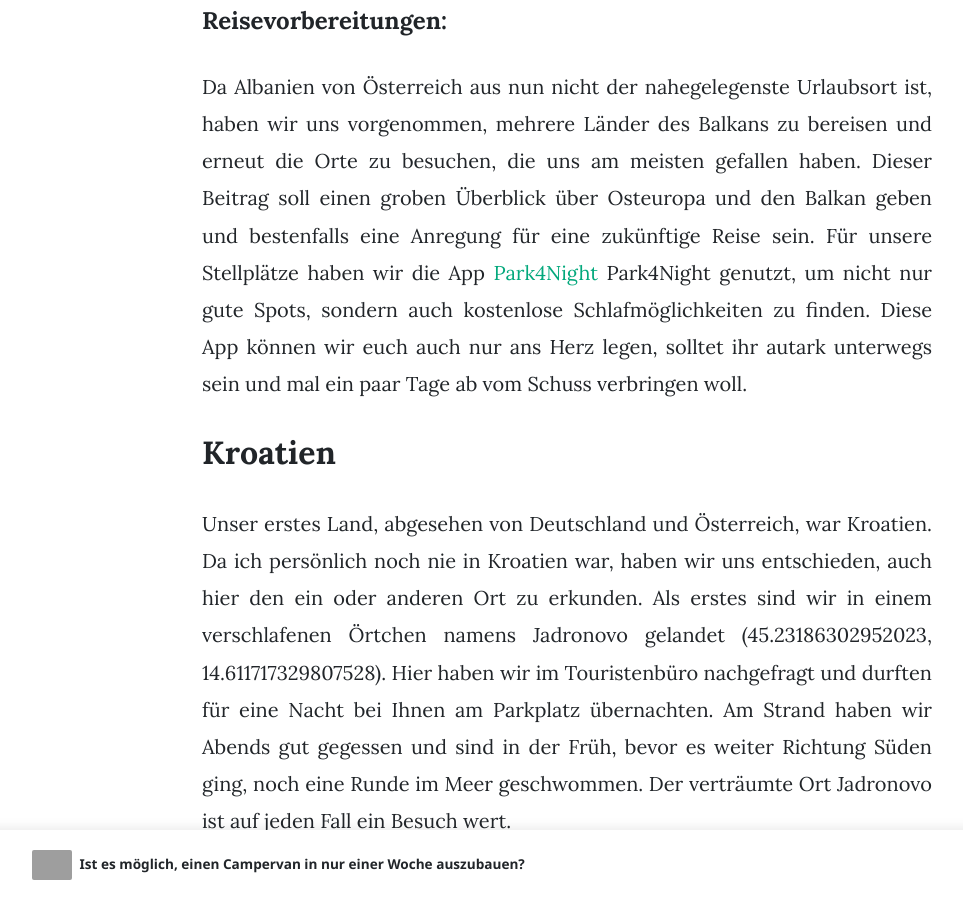
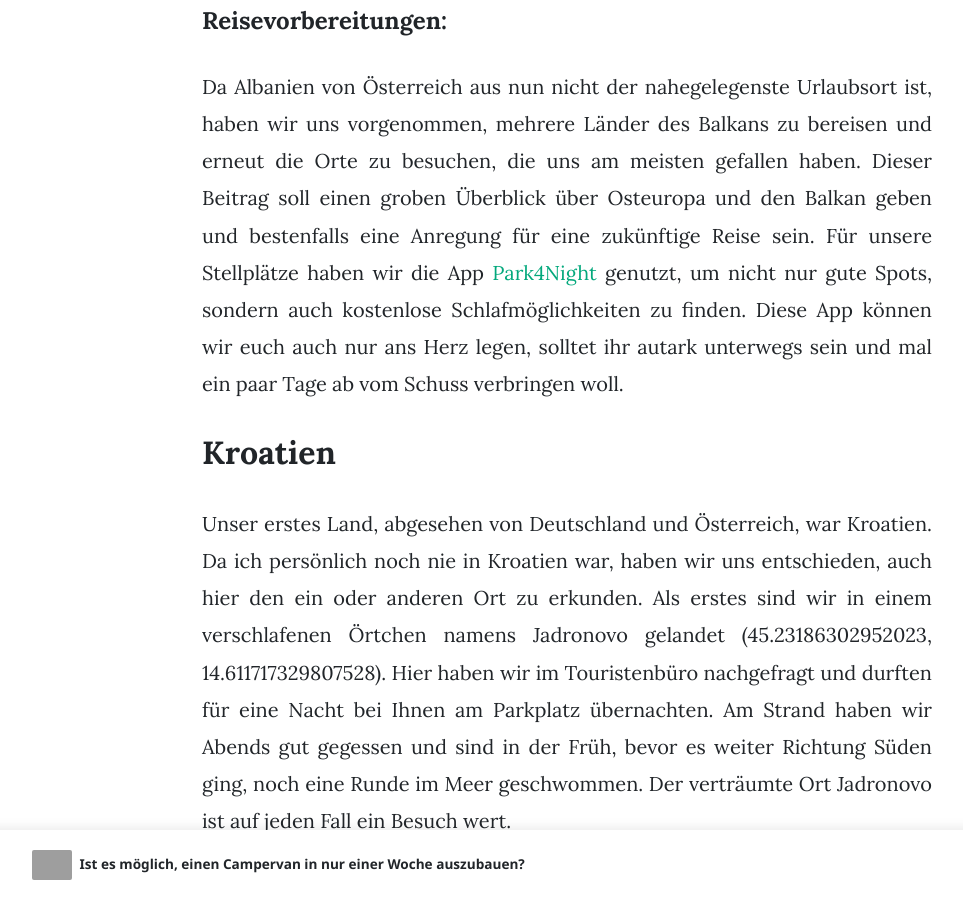
Before and after one commit to travelbuddi/travelbuddi.github.io, a Jekyll site: the page built from _posts/2024-09-24-Osteuropa-Balkan.md, in a window 1280 px wide and 900 px high, scrolled down 921 px. Shown: the whole window, without its empty margins (73-1036 px from the left). Built offline with Jekyll 4.4.1, drawn with Linux system fonts in a browser that asks for light colours; nearby versions of some CDN libraries; grey boxes are pictures that could not be loaded.

```diff
--- a/_posts/2024-09-24-Osteuropa-Balkan.md
+++ b/_posts/2024-09-24-Osteuropa-Balkan.md
@@ -11,7 +11,7 @@
 In diesem Beitrag geht es um unsere Balkanreise mit dem selbst ausgebauten VW Bus Wollma.. Im Jahr 2024 ist ein selbst ausgebauter Van zwar keine Seltenheit mehr, doch für uns war es die erste mehrwöchige Reise mit dem neuen Campervan. Die serpentinenreichen Straßen, engen Gassen und teils kaum vorhandenen Straßen stellten unsere Nerven auf eine oder andere harte Probe.
 
 #### Reisevorbereitungen:
-Da Albanien von Österreich aus nun nicht der nahegelegenste Urlaubsort ist, haben wir uns vorgenommen, mehrere Länder des Balkans zu bereisen und erneut die Orte zu besuchen, die uns am meisten gefallen haben. Dieser Beitrag soll einen groben Überblick über Osteuropa und den Balkan geben und bestenfalls eine Anregung für eine zukünftige Reise sein. Für unsere Stellplätze  haben wir die App <a href="https://park4night.com/de">Park4Night </a> Park4Night genutzt, um nicht nur gute Spots, sondern auch kostenlose Schlafmöglichkeiten zu finden. Diese App können wir euch auch nur ans Herz legen, solltet ihr autark unterwegs sein und mal ein paar Tage ab vom Schuss verbringen woll.
+Da Albanien von Österreich aus nun nicht der nahegelegenste Urlaubsort ist, haben wir uns vorgenommen, mehrere Länder des Balkans zu bereisen und erneut die Orte zu besuchen, die uns am meisten gefallen haben. Dieser Beitrag soll einen groben Überblick über Osteuropa und den Balkan geben und bestenfalls eine Anregung für eine zukünftige Reise sein. Für unsere Stellplätze  haben wir die App <a href="https://park4night.com/de">Park4Night </a> genutzt, um nicht nur gute Spots, sondern auch kostenlose Schlafmöglichkeiten zu finden. Diese App können wir euch auch nur ans Herz legen, solltet ihr autark unterwegs sein und mal ein paar Tage ab vom Schuss verbringen woll.
 
 
 ## Kroatien
```
Also changed, not shown: _posts/2024-02-22-morocco.md (+17 -5 lines), assets/images/Imsouane01.jpg (added), assets/images/Taghazout1.jpg (added).
